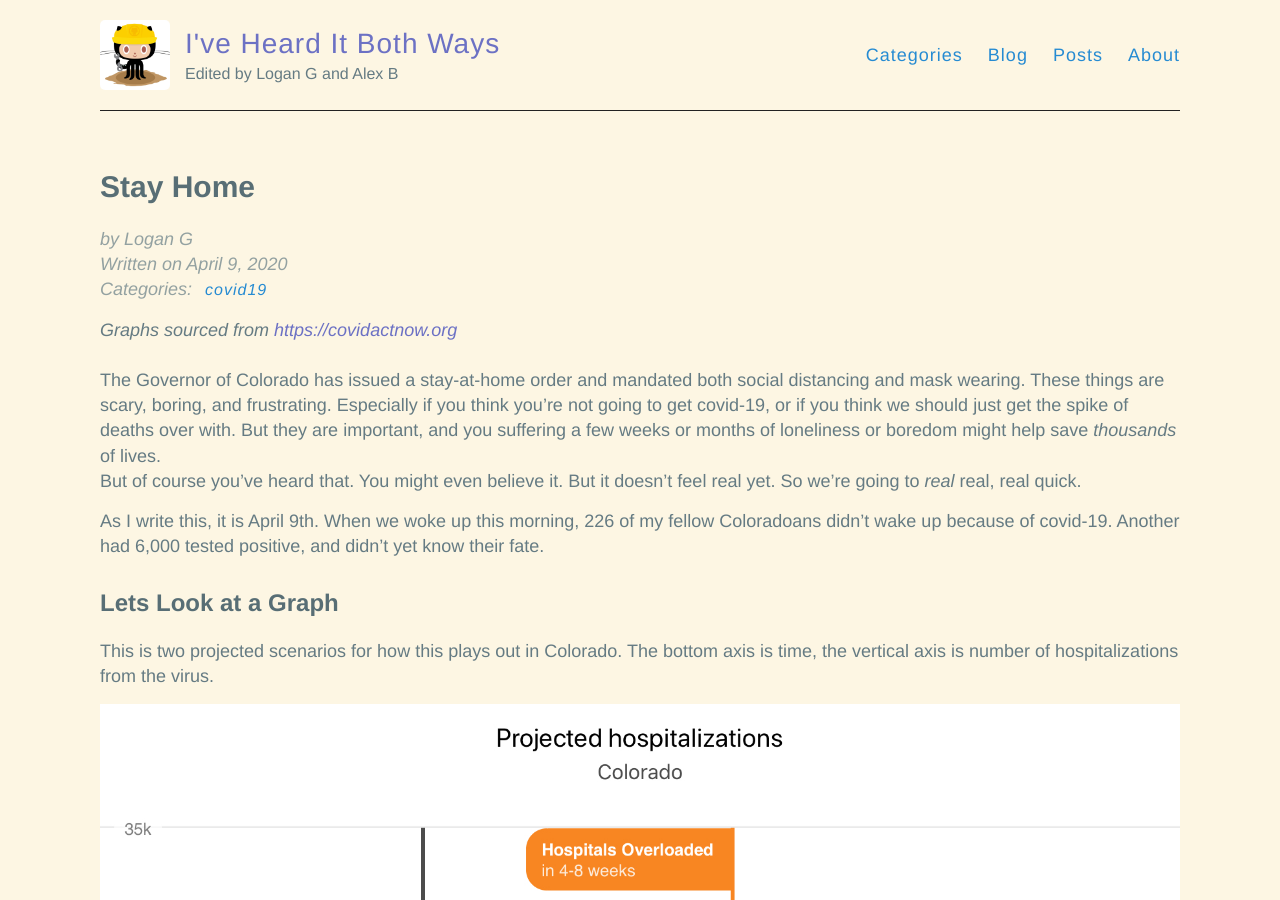
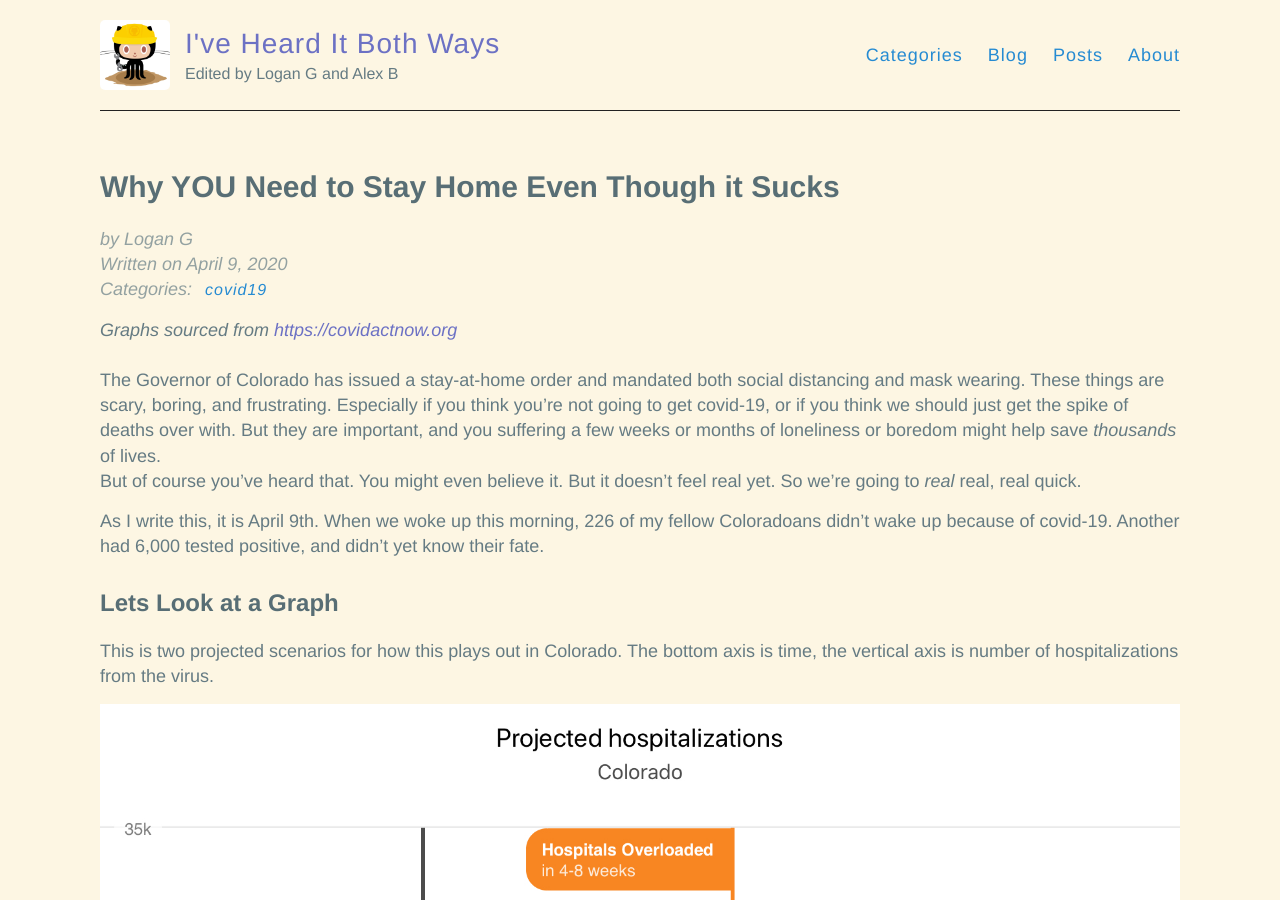
Before and after one commit to hencefarthing/hencefarthing.github.io, a Jekyll site: the page built from _posts/2020/04/2020-04-09-stay-home.md, in a window 1280 px wide and 900 px high. Built offline with Jekyll 4.4.1, drawn with Linux system fonts in a browser that asks for light colours; comment, search, counter and statistics services are not loaded.

Commit message:
remove markdown from title

```diff
--- a/_posts/2020/04/2020-04-09-stay-home.md
+++ b/_posts/2020/04/2020-04-09-stay-home.md
@@ -1,7 +1,7 @@
 ---
 layout: post
 author: Logan G
-title: # Why YOU Need to Stay Home Even Though it Sucks
+title: Why YOU Need to Stay Home Even Though it Sucks
 categories: covid19
 excerpt: STAY HOME. A message to some people I know who just weren’t getting it.
 ---
```
